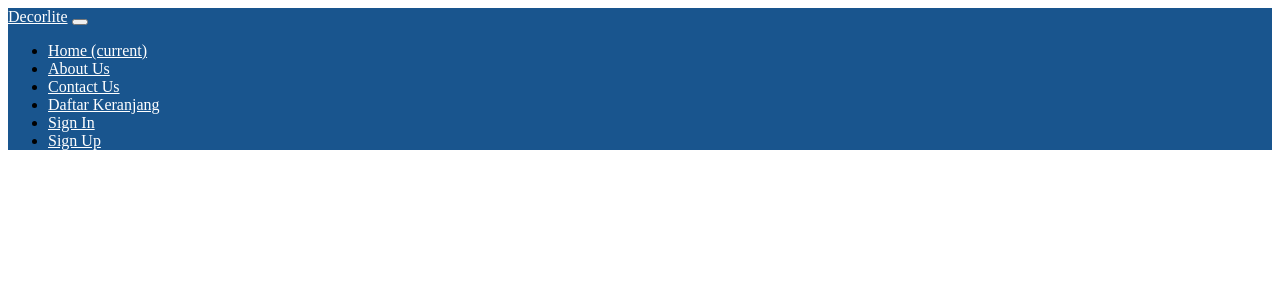
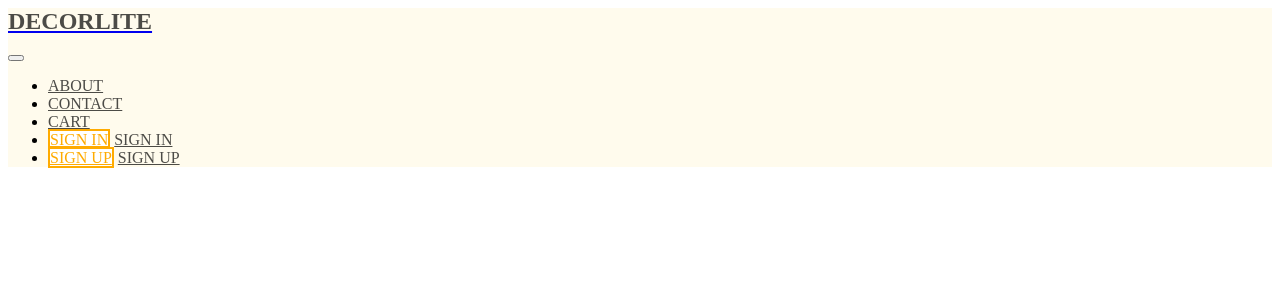
Before and after one commit to ukayaj620/Decorlite, a CodeIgniter app: the page made by application/views/header/header.php in a window 1280 px wide. Shown: the top 300 px of the page. Run offline with CodeIgniter, Linux system fonts and the light colour scheme.

Commit message:
create custom header

```diff
--- a/application/views/header/header.php
+++ b/application/views/header/header.php
@@ -1,32 +1,31 @@
-<link rel="stylesheet" href="<?php echo base_url(); ?>/css/header.css">
-<header>
-    <nav class="navbar navbar-expand-lg header-color mr-auto">
-    <a class="navbar-brand" href="#">Decorlite</a>
+<link rel="stylesheet" href="<?php echo base_url('css/header.css'); ?>">
+<nav class="navbar navbar-expand-lg navbar-light mr-auto bg-custom-color">
+  <a class="navbar-brand" href="<?php echo base_url(); ?>">
+    <h1 class="display-6 fg-custom-color"> DECORLITE </h1>
+  </a>
   <button class="navbar-toggler" type="button" data-toggle="collapse" data-target="#navbarSupportedContent" aria-controls="navbarSupportedContent" aria-expanded="false" aria-label="Toggle navigation">
     <span class="navbar-toggler-icon"></span>
   </button>
 
   <div class="collapse navbar-collapse" id="navbarSupportedContent">
     <ul class="navbar-nav ml-auto">
-        <li class="nav-item active">
-            <a class="nav-link" href="#">Home <span class="sr-only">(current)</span></a>
+      <li class="nav-item mx-2">
+        <a class="nav-link fg-custom-color" href="<?php echo base_url('page/about'); ?>">ABOUT</a>
       </li>
-        <li class="nav-item">
-            <a class="nav-link" href="#">About Us</a>
+      <li class="nav-item mx-2">
+      <a class="nav-link fg-custom-color" href="<?php echo base_url('page/contact'); ?>">CONTACT</a>
       </li>
-        <li class="nav-item">
-        <a class="nav-link" href="#">Contact Us</a>
+      <li class="nav-item mx-2">
+        <a class="nav-link fg-custom-color" href="<?php echo base_url('page/cart'); ?>">CART</a>
       </li>
-        <li class="nav-item">
-            <a class="nav-link" href="#">Daftar Keranjang</a>
+      <li class="nav-item mx-2">
+        <a href="<?php echo base_url('page/signin'); ?>" class="btn btn-custom-color d-none d-lg-block">SIGN IN</a>
+        <a class="nav-link d-lg-none fg-custom-color" href="<?php echo base_url('page/signin'); ?>">SIGN IN</a>
       </li>
-        <li class="nav-item">
-            <a class="nav-link" href="#">Sign In</a>
-        </li>
-        <li class="nav-item">
-            <a class="nav-link" href="#">Sign Up</a>
+      <li class="nav-item mx-2">
+        <a href="<?php echo base_url('page/signup'); ?>" class="btn btn-custom-color d-none d-lg-block">SIGN UP</a>
+        <a class="nav-link d-lg-none fg-custom-color" href="<?php echo base_url('page/signup'); ?>">SIGN UP</a>
       </li>
     </ul>
   </div>
 </nav>
-</header>
--- a/css/header.css
+++ b/css/header.css
@@ -1,9 +1,23 @@
-.header-color {
-    background-color: #19558E;
+.bg-custom-color {
+    background-color: rgba(255, 250, 229, 0.7) !important;
 }
-.nav-link, .navbar-brand {
-    color: #FFF ;
+
+.fg-custom-color {
+    color: rgba(0, 0, 0, 0.7) !important;
 }
-.nav-link:hover, .navbar-brand:hover {
-    text-shadow: 0 0 2px rgba(255, 255, 255, 0.5);
+
+.fg-custom-color:hover {
+    text-shadow: 0 0 4px rgba(255, 139, 0, 0.7);
 }
+
+.btn-custom-color {
+    color: #FFAB00 !important;
+    background-color: #FFF !important;
+    border: 2px solid #FFAB00;
+}
+
+.btn-custom-color:hover {
+    color: #091E42 !important;
+    background-color: #FFAB00 !important;
+    border: 2px solid #FFAB00;
+}
```
Lines whose indentation alone changed are shown as unchanged.
